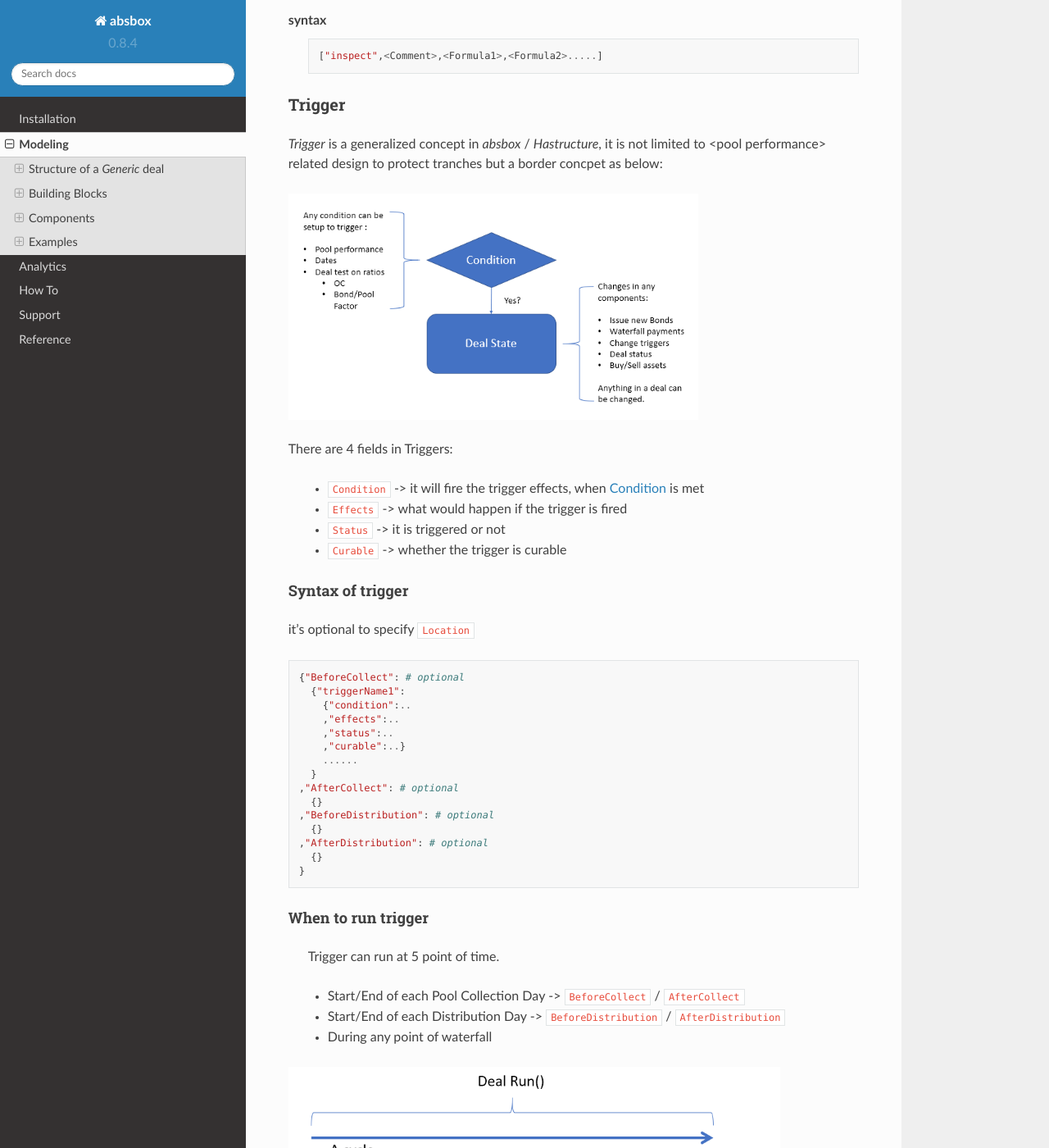
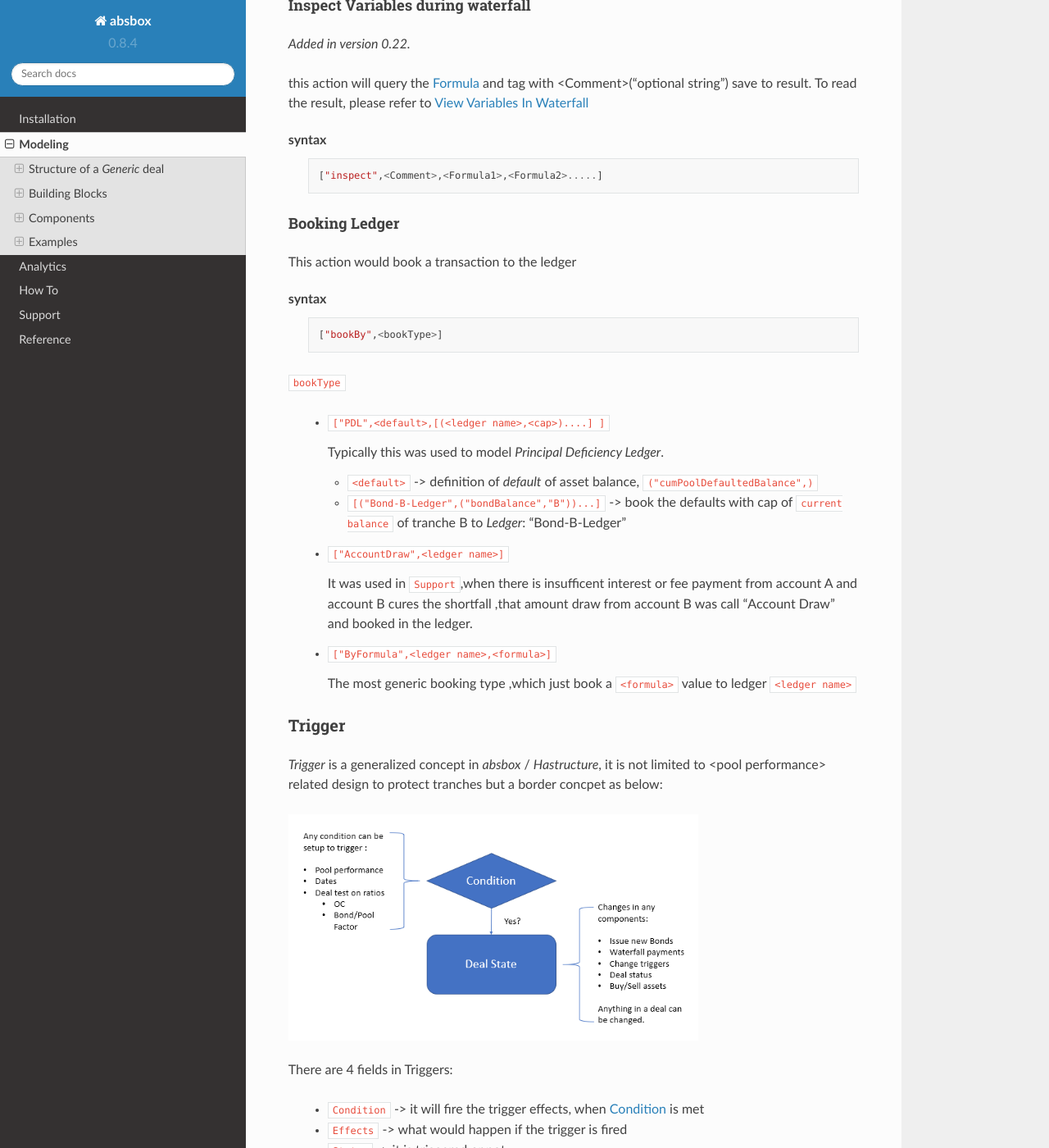
Before and after one commit to yellowbean/absbox-doc, a Sphinx documentation site: the page built from docs/source/modeling.rst, in a window 1280 px wide and 1400 px high, scrolled down 34116 px. Shown: the whole window at 82% size. Built offline with Sphinx 7.4.7 and the Read the Docs theme 2.0.0, drawn with Linux system fonts in a browser that asks for light colours; some of the changed text lies outside the part shown.

Commit message:
expose ledger section

```diff
--- a/docs/source/modeling.rst
+++ b/docs/source/modeling.rst
@@ -240,6 +240,13 @@
     * ``("liqCredit","F1","F2")`` -> sum of credit available from "F1" "F2"
     * ``("liqBalance","F1","F2")`` -> sum of credit drawn from "F1" "F2"
 
+Ledger
+""""""""""""
+    * ``("ledgerBalance","L1","L2"..)`` -> sum of ledger balance
+    * ``("ledgerTxnAmount","L1")`` -> sum of ledger transaction
+    * ``("ledgerTxnAmount","L1",<comment>)`` -> sum of ledger transaction with <comment>
+
+
 `formula` can be used to refer to  Integer/Bool/Ratio type data as well
 
 Integer Type
@@ -1656,6 +1663,32 @@
 
     ["inspect",<Comment>,<Formula1>,<Formula2>.....]
 
+Booking Ledger
+^^^^^^^^^^^^^^^^^
+
+This action would book a transaction to the ledger
+
+syntax
+  .. code-block:: python
+
+    ["bookBy",<bookType>]
+
+``bookType``
+
+  * ``["PDL",<default>,[(<ledger name>,<cap>)....] ]``
+
+    Typically this was used to model `Principal Deficiency Ledger`.
+
+    * ``<default>`` -> definition of `default` of asset balance, ``("cumPoolDefaultedBalance",)``
+    * ``[("Bond-B-Ledger",("bondBalance","B"))...]`` -> book the defaults with cap of ``current balance`` of tranche B to `Ledger`: "Bond-B-Ledger"
+  * ``["AccountDraw",<ledger name>]``
+
+    It was used in ``Support``,when there is insufficent interest or fee payment from account A and account B cures the shortfall ,that amount draw from account B was call "Account Draw" and booked in the ledger.
+  * ``["ByFormula",<ledger name>,<formula>]``
+
+    The most generic booking type ,which just book a ``<formula>`` value to ledger ``<ledger name>``
+
+
 
 Trigger
 -----------
@@ -1911,9 +1944,6 @@
   * ``fee`` ->  premium feee to be used on ``lineOfCredit``
 
 
-
-
-
 Interest Rate Swap
 --------------------
 
@@ -1943,6 +1973,20 @@
                ,"balance":2093.87}
   }
 
+Ledgers
+------------------------
+
+``Ledger`` conceptually was introduced similar to the same term in accounting. It is just a book which records transaction,for each transaction :
+
+* it is either ``Credit`` or ``Debit``
+* it has amount
+* it has a oustanding balance
+
+It can be booked in waterfall action :ref:`Booking Ledger` ,and it can be query oustanding balance /transaction amount :ref:`Ledger` .
+
+The ``Ledger`` won't hold any cash,but serve a purpose of record. The `balance` or `transaction amount` of ``Ledger`` was used to calculate amount to pay bonds or transfer amount in accounts.
+
+
 
 Examples
 ============
```
